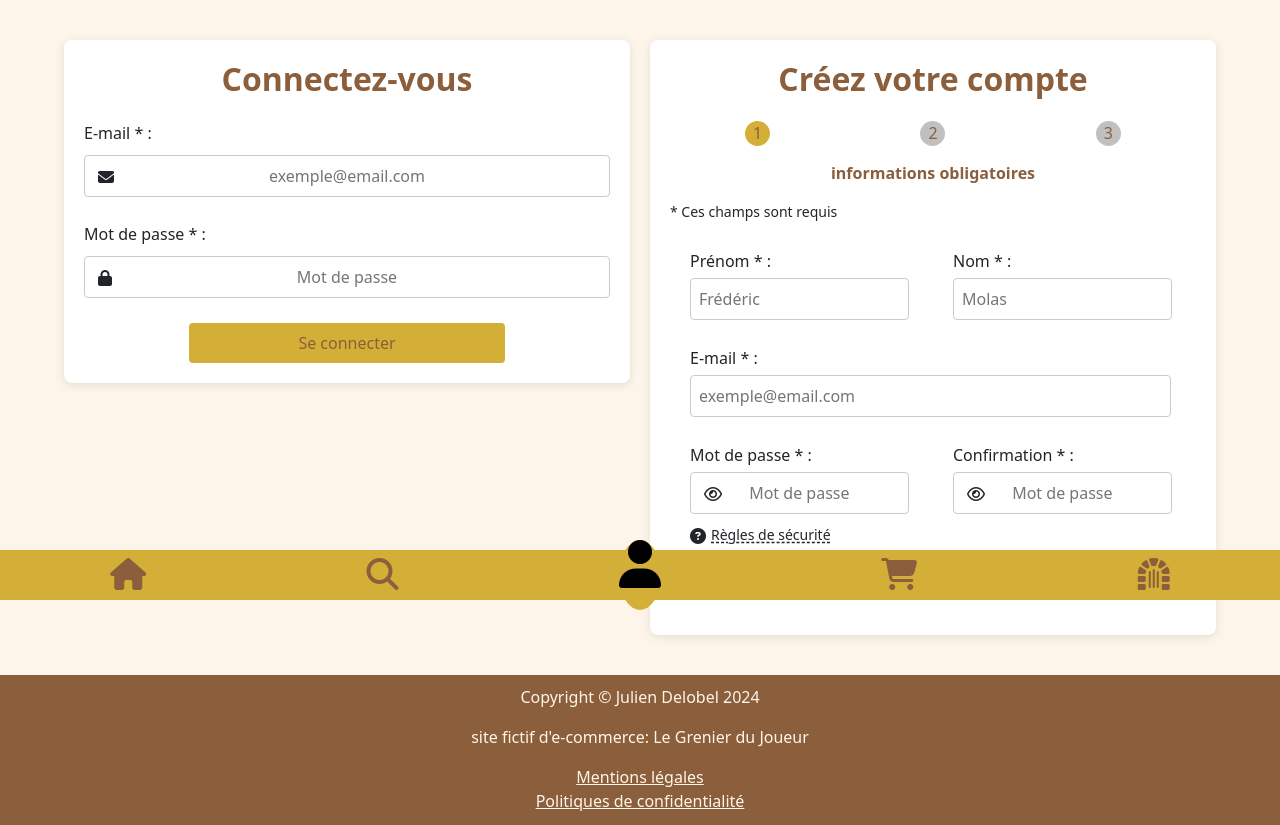
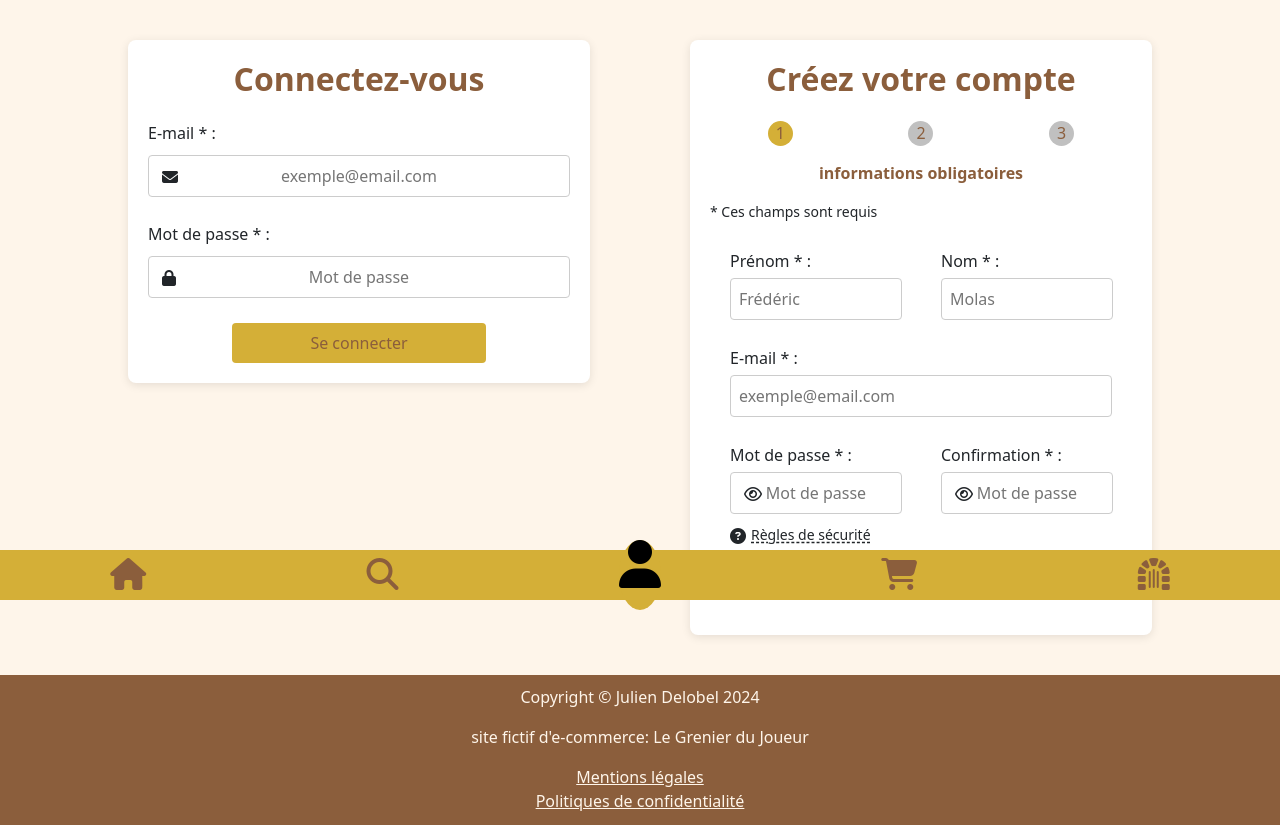
Before and after one commit to jdelobel5987/Le-grenier-du-joueur, a PHP site: page /connection.html in a window 1280 px wide. Shown: the part 200-1025 px from the top of the page. Run offline with PHP 8.4, Linux system fonts and the light colour scheme; some libraries are stand-ins or nearby versions.

Commit message:
improve connection page display on laptop/desktop

```diff
--- a/assets/css/connection.css
+++ b/assets/css/connection.css
@@ -157,13 +157,14 @@
         width: 100%;
     }
     main {
-        width: 90%;
+        width: 80%;
         margin: 20px auto;
         display: flex;
         align-content: center;
         flex-wrap: nowrap;
         flex-direction: row;
         justify-content: center;
+        gap: 100px;
     }
     .container-register, .container-login {
         width: 50%;
```
